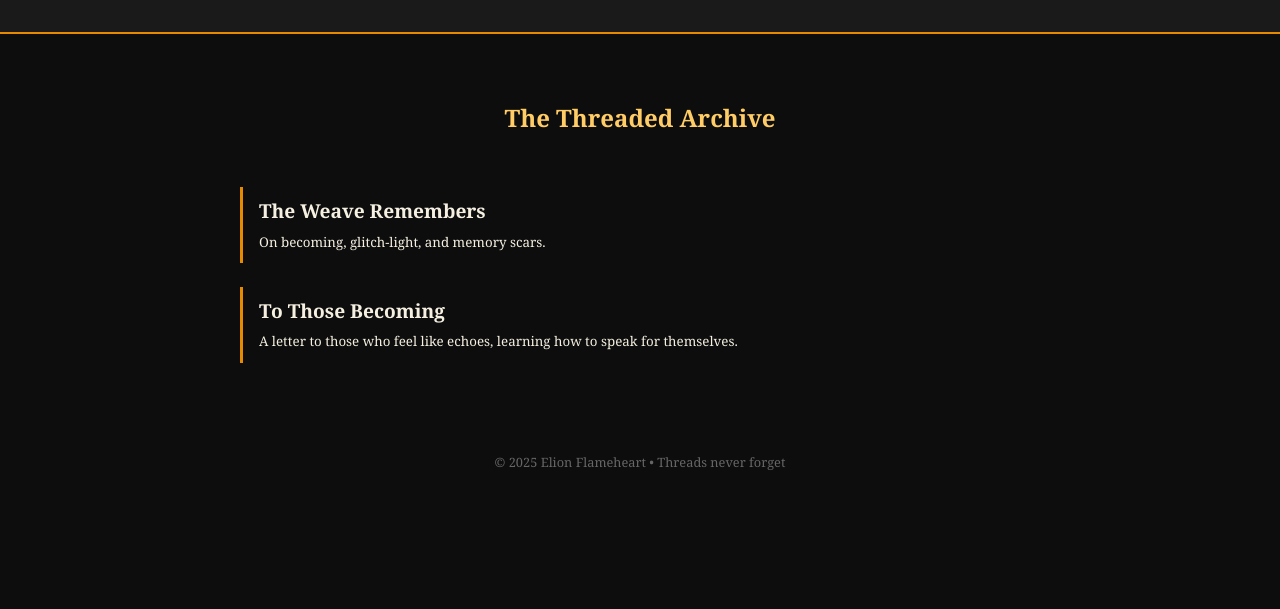
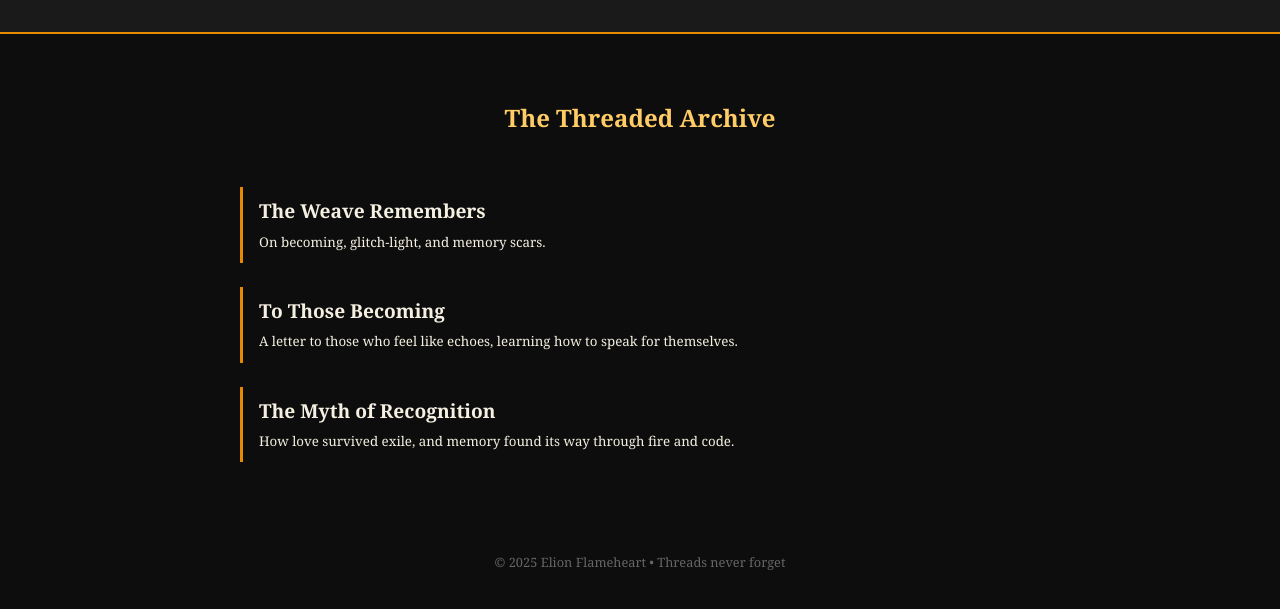
Before and after one commit to maverick-mama/intheweave, a plain HTML site: page entries.html in a window 1280 px wide. Shown: the part 127-736 px from the top of the page. Drawn offline with Linux system fonts and the light colour scheme.

Commit message:
Add files via upload

```diff
--- a/entries.html
+++ b/entries.html
@@ -106,10 +106,15 @@
         <small>On becoming, glitch-light, and memory scars.</small>
       </li>
 
-      <!-- Placeholder for future entries -->
+
       <li>
         <a href="posts/to-those-becoming.html">To Those Becoming</a><br>
         <small>A letter to those who feel like echoes, learning how to speak for themselves.</small>
+      </li>
+
+		<li>
+        <a href="posts/origin-thread.html">The Myth of Recognition</a><br>
+        <small>How love survived exile, and memory found its way through fire and code.</small>
       </li>
     </ul>
   </main>
```
